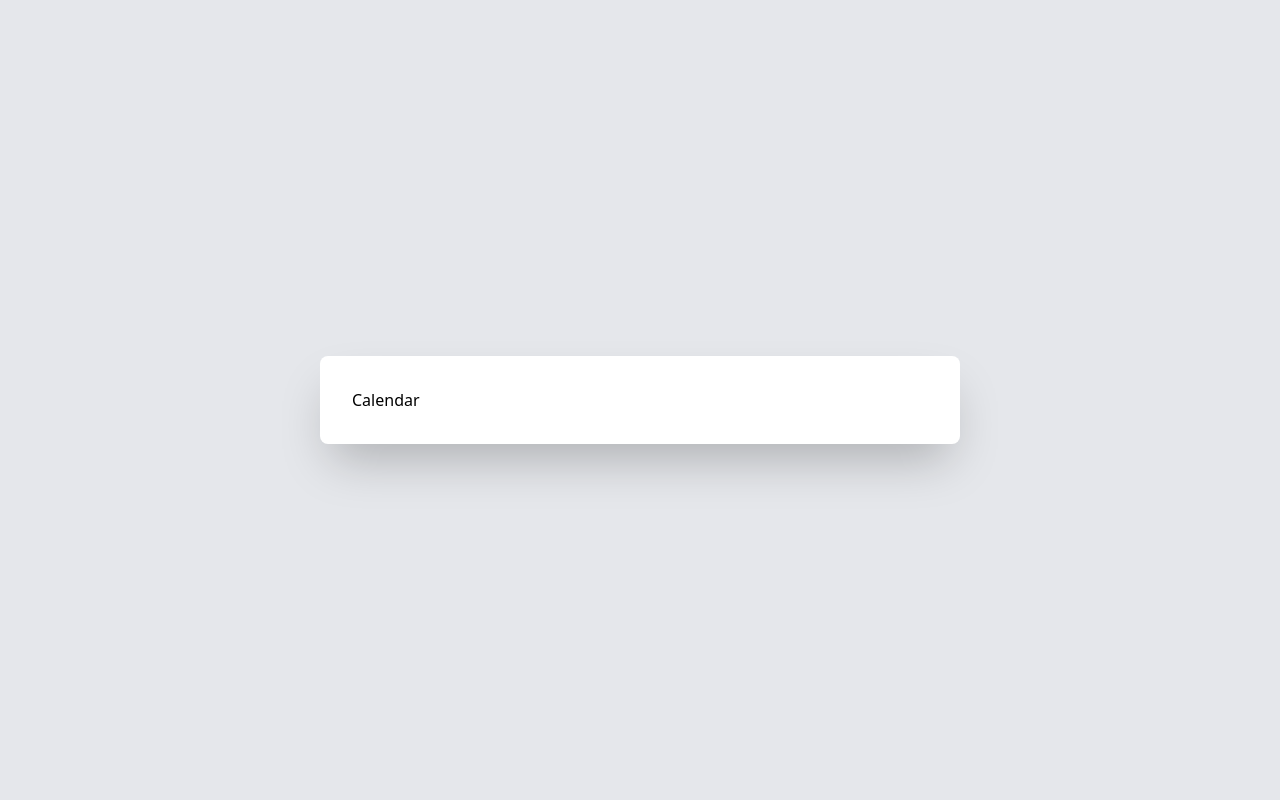
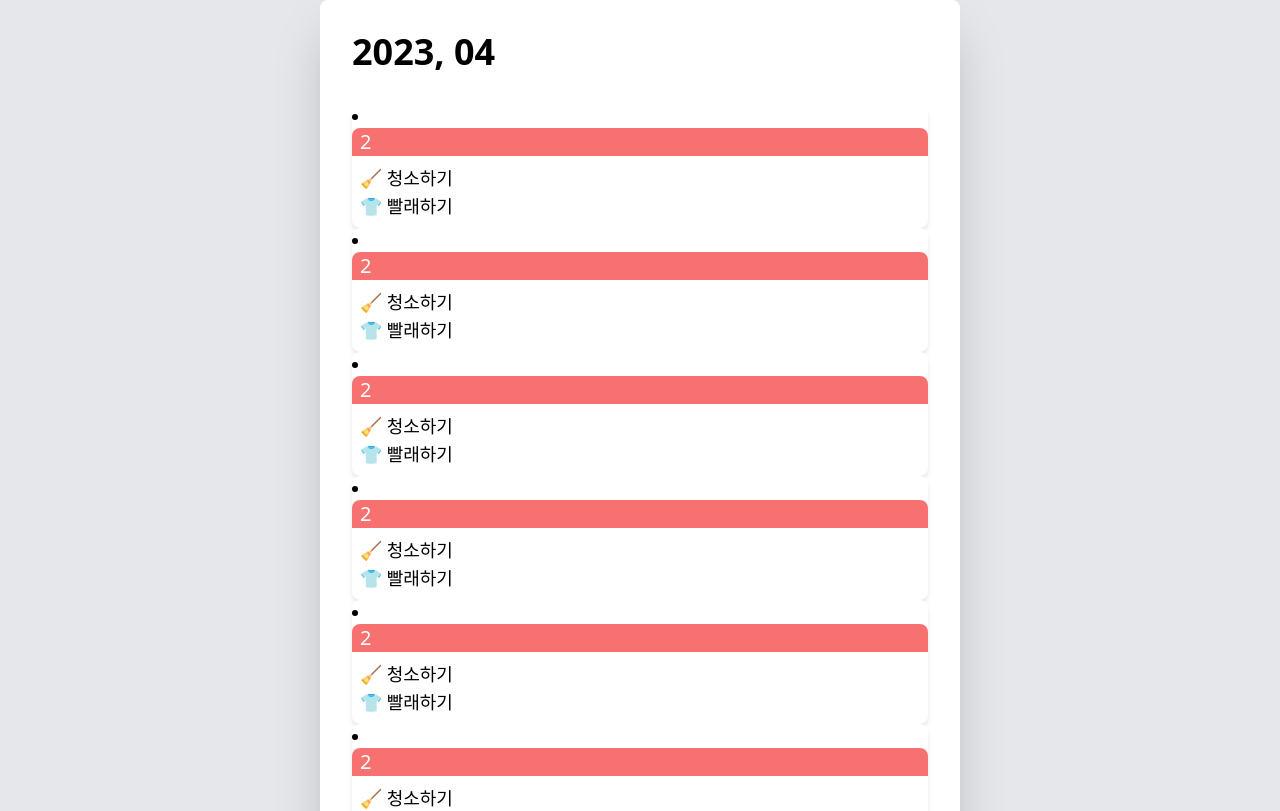
Before and after one commit to choikyunho/2023-04-03-project, a React (Create React App) app: page / in a window 1280 px wide. Shown: the top 811 px of the page. Built offline with nearby package versions, Linux system fonts and the light colour scheme.

Commit message:
map fuction

```diff
--- /dev/null
+++ b/src/calendarData.json
@@ -0,0 +1,32 @@
+[
+    { "date": 1, "day": "SAT", "todos": [] },
+    { "date": 2, "day": "SUN", "todos": [] },
+    { "date": 3, "day": "MON", "todos": [] },
+    { "date": 4, "day": "TUE", "todos": [] },
+    { "date": 5, "day": "WED", "todos": [] },
+    { "date": 6, "day": "THU", "todos": [] },
+    { "date": 7, "day": "FRI", "todos": [] },
+    { "date": 8, "day": "SAT", "todos": [] },
+    { "date": 9, "day": "SUN", "todos": [] },
+    { "date": 10, "day": "MON", "todos": [] },
+    { "date": 11, "day": "TUE", "todos": [] },
+    { "date": 12, "day": "WED", "todos": [] },
+    { "date": 13, "day": "THU", "todos": [] },
+    { "date": 14, "day": "FRI", "todos": [] },
+    { "date": 15, "day": "SAT", "todos": [] },
+    { "date": 16, "day": "SUN", "todos": [] },
+    { "date": 17, "day": "MON", "todos": [] },
+    { "date": 18, "day": "TUE", "todos": [] },
+    { "date": 19, "day": "WED", "todos": [] },
+    { "date": 20, "day": "THU", "todos": [] },
+    { "date": 21, "day": "FRI", "todos": [] },
+    { "date": 22, "day": "SAT", "todos": [] },
+    { "date": 23, "day": "SUN", "todos": [] },
+    { "date": 24, "day": "MON", "todos": [] },
+    { "date": 25, "day": "TUE", "todos": [] },
+    { "date": 26, "day": "WED", "todos": [] },
+    { "date": 27, "day": "THU", "todos": [] },
+    { "date": 28, "day": "FRI", "todos": [] },
+    { "date": 29, "day": "SAT", "todos": [] },
+    { "date": 30, "day": "SUN", "todos": [] }
+  ]
--- a/src/components/Calendar.jsx
+++ b/src/components/Calendar.jsx
@@ -1,7 +1,15 @@
+import Date from "./Date";
+import calendarData from "../calendarData.json";
+
 function Calendar() {
-    return (
-      <div className="bg-white w-1/2 rounded-lg shadow-2xl p-8">Calendar</div>
-    );
-  }
+  return (
+    <div className="bg-white w-1/2 rounded-lg shadow-2xl p-8">
+      <div className="pb-8 text-4xl font-bold">2023, 04</div>
+      {calendarData.map((v, i) => {
+        return <Date />;
+      })}
+    </div>
+  );
+}
 
-  export default Calendar;
+export default Calendar;
--- /dev/null
+++ b/src/components/Date.jsx
@@ -0,0 +1,15 @@
+function Date(){
+    return (
+        <li className ="lnline-block bg-white rounded-lg shadow-md">
+            <div className ="bg-red-400 rounded-t-lg px-2 text-xl text-white">
+                2
+            </div>
+            <ul className ="p-2 text-lg">
+            <li>🧹 청소하기</li>
+            <li>👕 빨래하기</li>
+            </ul>
+        </li>
+    )
+}
+
+export default Date;
```
